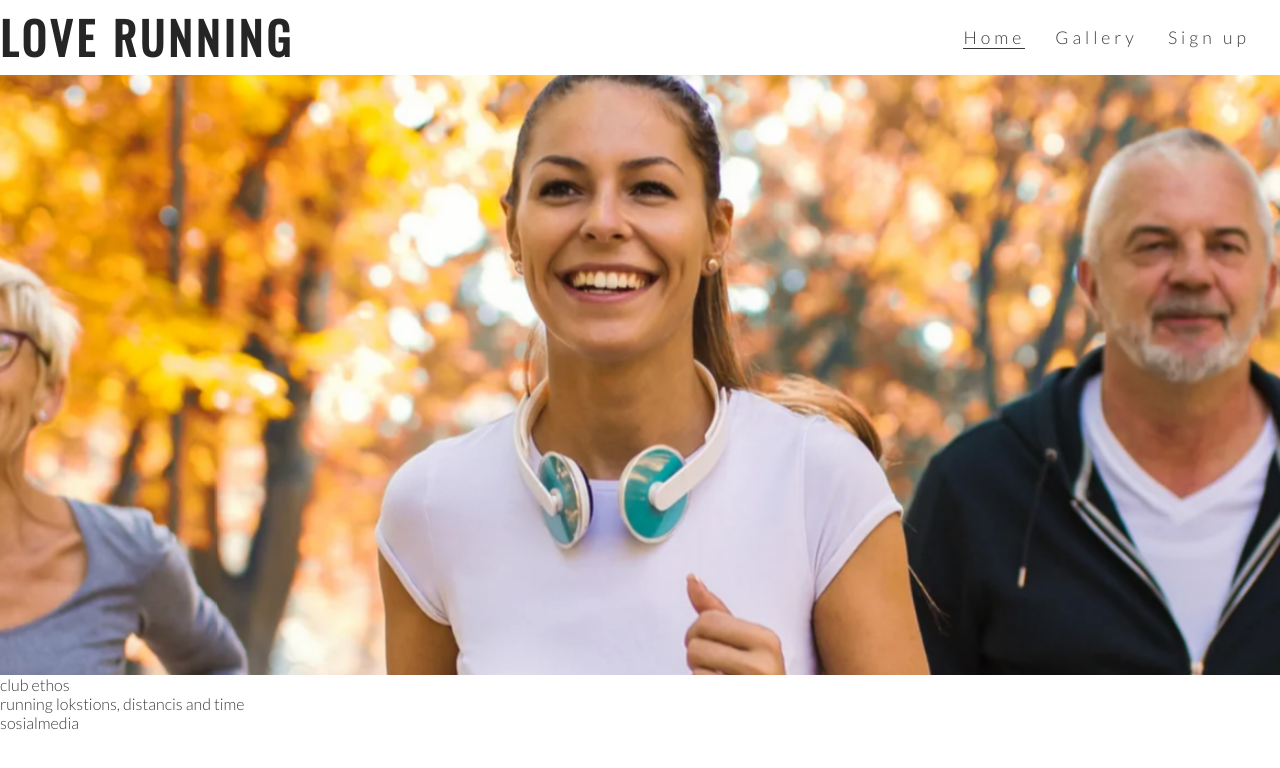
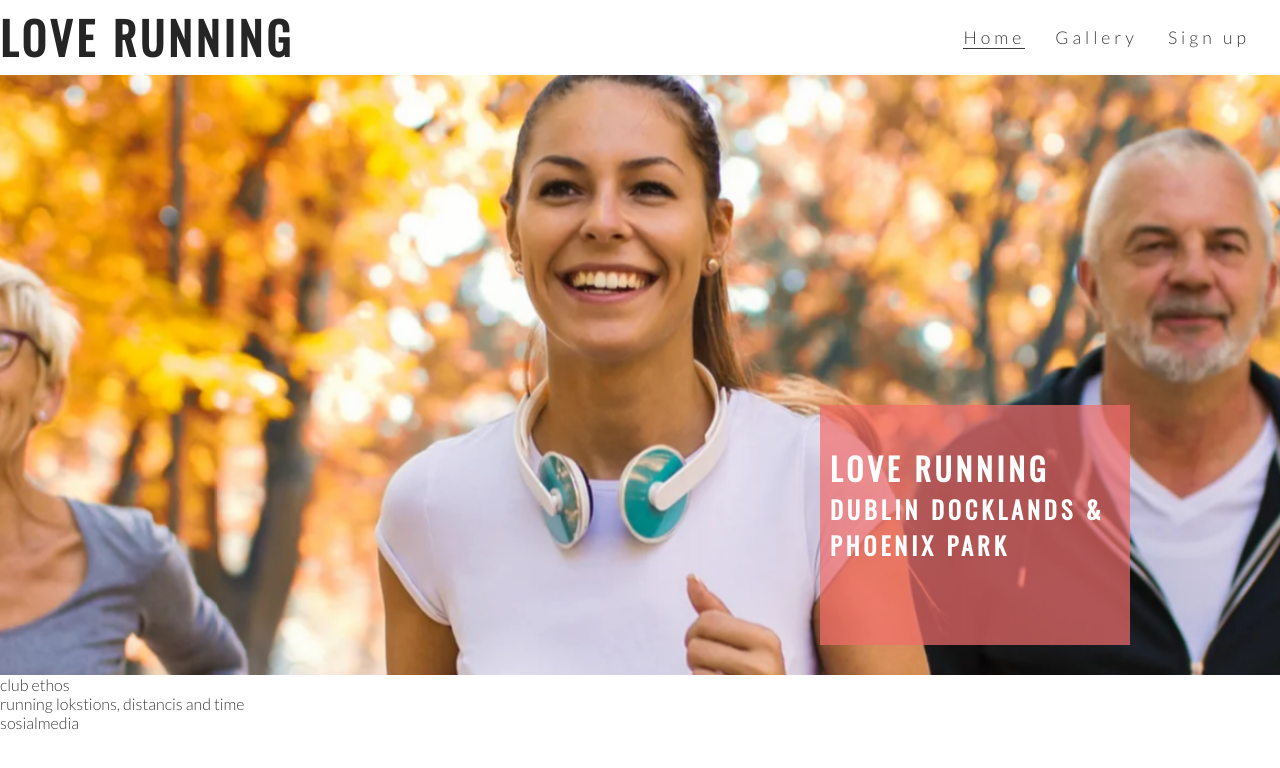
Before and after one commit to LinnSilver/Love-running, a plain HTML site: page index.html in a window 1280 px wide. Drawn offline with nearby package versions, Linux system fonts and the light colour scheme.

Commit message:
add cover text and style

```diff
--- a/assets/css/style.css
+++ b/assets/css/style.css
@@ -56,12 +56,18 @@ h1, h2 {
     border-bottom: 1px solid #3a3a3a;
 }
 
-/* hero-image */
+/* hero-image and cover text */
 
 #hero-outer {
     height: 600px;
     width: 100%;
     overflow: hidden;
+
+    position: relative;
+}
+
+#cover-text, #cover-text h2 {
+    color: #fff;
 }
 
 #hero-image {
@@ -84,3 +90,23 @@ h1, h2 {
         transform: scale(1.1);
     }
 }
+
+#cover-text {
+    font-size: 130%;
+    font-family: Oswald, sans-serif;
+    text-transform: uppercase;
+    letter-spacing: 4px;
+
+    width: 300px;
+    height: 200px;
+
+    padding-top: 40px;
+    padding-left: 10px;
+
+    background-color: rgba(241, 109, 107, .7);
+
+    bottom: 30px;
+    right: 150px;
+
+    position: absolute;
+}
--- a/index.html
+++ b/index.html
@@ -34,6 +34,11 @@
     </header>
     <section id="hero-outer">
         <div id="hero-image"></div>
+        <div id="cover-text">
+            <h2>Love Running</h2>
+            <h3>Dublin Docklands & Phoenix Park</h3>
+        </div>
+
     </section>
     <section>
         club ethos
```
